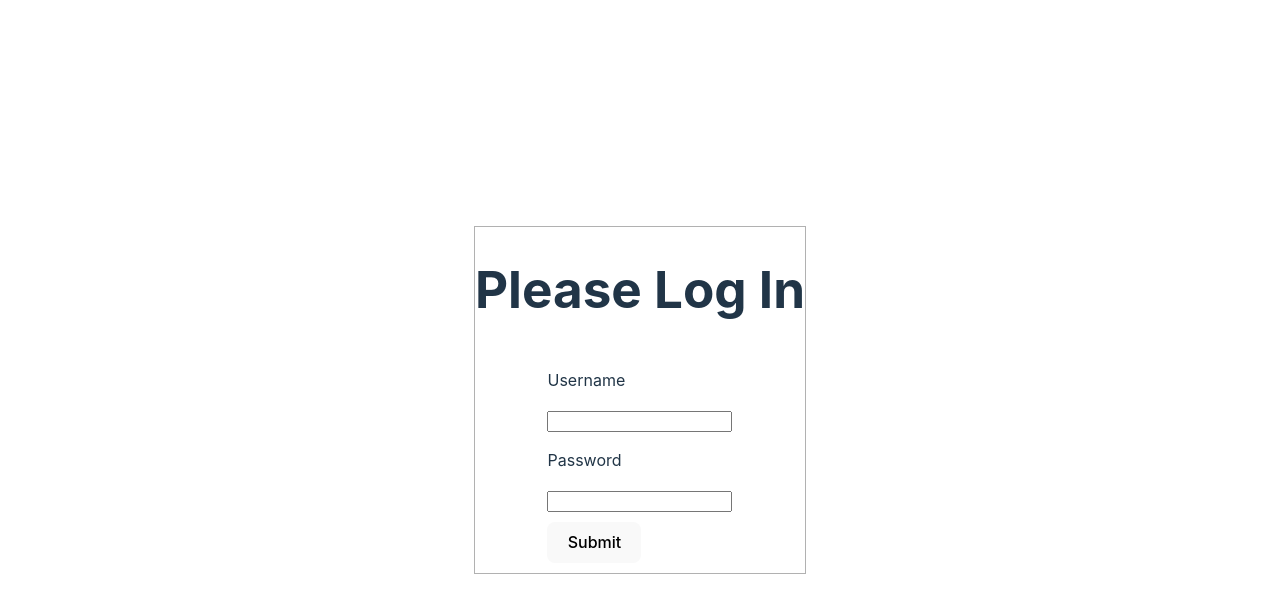
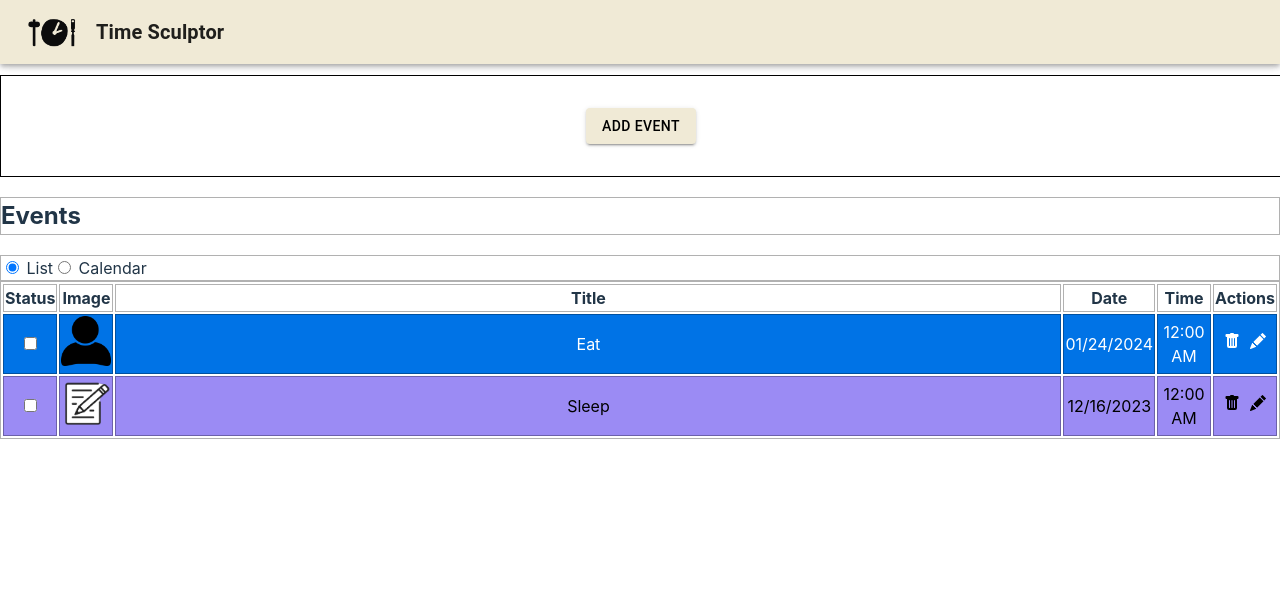
Before and after one commit to nickw409/TimeSculptor, a React (Vite) app in the folder TimeSculptor/: page / in a window 1280 px wide. Shown: the top 612 px of the page. Built offline with nearby package versions, Linux system fonts and the light colour scheme.

Commit message:
added radio menu to switch between displays

```diff
--- a/TimeSculptor/src/App.jsx
+++ b/TimeSculptor/src/App.jsx
@@ -32,7 +32,7 @@ function App() {
   // this useState dynamically updates our list of events
   // when a new event is added
   const [events, setEvents] = useState(initialEvents);
-  const [loggedIn, setLoggedIn] = useState(false);
+  const [loggedIn, setLoggedIn] = useState(true);
 
   const handleDeleteEvent = (targetId) => {
     setEvents(events.filter(event => event.id !== targetId));
--- a/TimeSculptor/src/components/events.jsx
+++ b/TimeSculptor/src/components/events.jsx
@@ -34,13 +34,10 @@ export default function EventTable( {events, deleteEvent, editEvent } ) {
     const [eventDialogOpen, setEventDialogOpen] = useState(false);
     const [deleteWarningOpen, setDeleteWarningOpen] = useState(false);
     const [selectedEvent, setSelectedEvent] = useState({id: "", title: "", dateAndTime:"", icon: "", color: ""})
+    const [viewType, setViewType] = useState("list")
 
-
-    return (
-        <div className="eventsDisplay">
-            <h2>
-                Events
-            </h2>
+    const renderListView = () => {
+        return (
             <table>
                 <thead>
                     <tr>
@@ -54,21 +51,21 @@ export default function EventTable( {events, deleteEvent, editEvent } ) {
                 </thead>
                 <tbody>
                     {events.map(event => (
-                        <tr key={event.id} style={{backgroundColor: event.color, color: getTextColor(event.color)}}>
+                        <tr key={event.id} style={{ backgroundColor: event.color, color: getTextColor(event.color) }}>
                             <td className='statusCol'><input type="checkbox" /></td>
-                            <td className='imageCol'><img src={event.icon} alt={event.id}/></td>
+                            <td className='imageCol'><img src={event.icon} alt={event.id} /></td>
                             <td>{event.title}</td>
                             <td className='dateCol'>{dayjs(event.dateAndTime).format('L')}</td>
                             <td className='timeCol'>{dayjs(event.dateAndTime).format('LT')}</td>
                             <td className='actionCol'>
                                 <BsFillTrashFill className="actionButton" onClick={() => {
-                                    setDeleteWarningOpen(true)
-                                    setSelectedEvent(event)
+                                    setDeleteWarningOpen(true);
+                                    setSelectedEvent(event);
                                 }}
                                 />
-                                <BsFillPencilFill className="actionButton" onClick = {() => {
-                                    setEventDialogOpen(true)
-                                    setSelectedEvent(event)
+                                <BsFillPencilFill className="actionButton" onClick={() => {
+                                    setEventDialogOpen(true);
+                                    setSelectedEvent(event);
                                 }}
                                 />
                             </td>
@@ -76,6 +73,30 @@ export default function EventTable( {events, deleteEvent, editEvent } ) {
                     ))}
                 </tbody>
             </table>
+        );
+    };
+
+    const renderCalendarView = () => {
+        return (
+            <div>
+                This is the calendar view.
+            </div>
+        );
+    };
+
+
+    return (
+        <div className="eventsDisplay">
+            <h2>
+                Events
+            </h2>
+            <div>
+                <input type="radio" value="List" name="view" defaultChecked onClick={() => {setViewType("list")}}/> List
+                <input type="radio" value="Calendar" name="view" onClick={() => {setViewType("calendar")}}/> Calendar
+            </div>
+
+            {viewType === "list" ? renderListView() : renderCalendarView()}
+
 
             <EditDialog open={eventDialogOpen} closeFunction={closeEditDialog} editEvent={editEvent} toEdit={selectedEvent}/>
             <DeleteWarning open={deleteWarningOpen} close={closeWarning} deleteEvent={deleteEvent} toDelete={selectedEvent}/>
```
